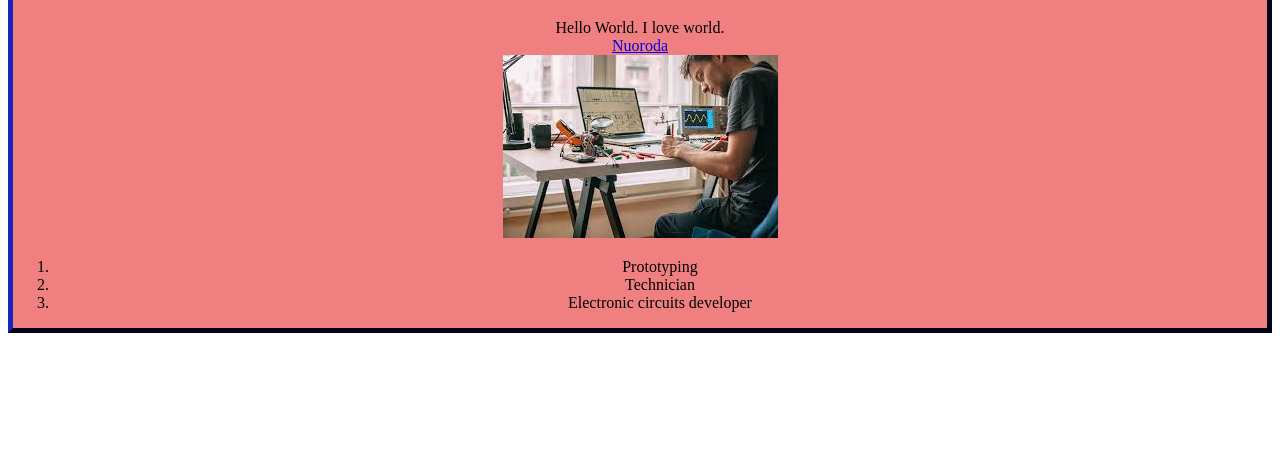
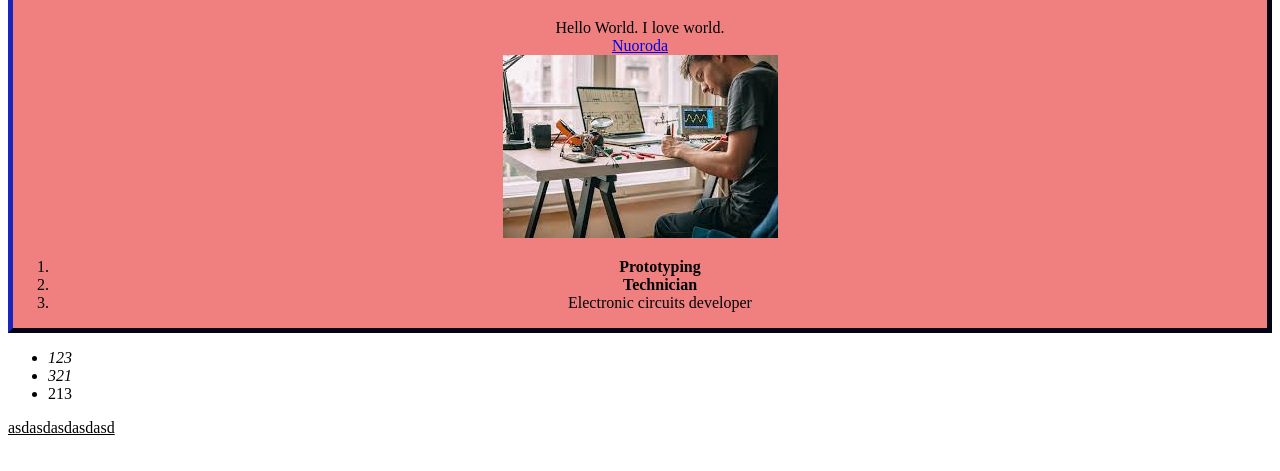
Before and after one commit to Hakariii/hakariii, a plain HTML site: page index.html in a window 1280 px wide. Shown: the part 113-584 px from the top of the page. Drawn offline with Linux system fonts and the light colour scheme.

Commit message:
adding additional tasks

```diff
--- a/index.html
+++ b/index.html
@@ -25,11 +25,17 @@
         <br>
         <img src=photos/image.jpg alt="My dream occupation">
         <ol>
-        <li>Prototyping</li>
-        <li>Technician</li>
+        <li><strong>Prototyping</strong></li>
+        <li><b>Technician</b></li>
         <li>Electronic circuits developer</li>
         </ol>
     </div>
 <!--Div sugruopiroja visus html kodo elementus.-->
+<ul>
+    <li><em>123</em></li>
+    <li><i>321</i></li>
+    <li>213</li>
+</ul>
+<u>asdasdasdasdasd</u>
 </body>
 </html>
```
